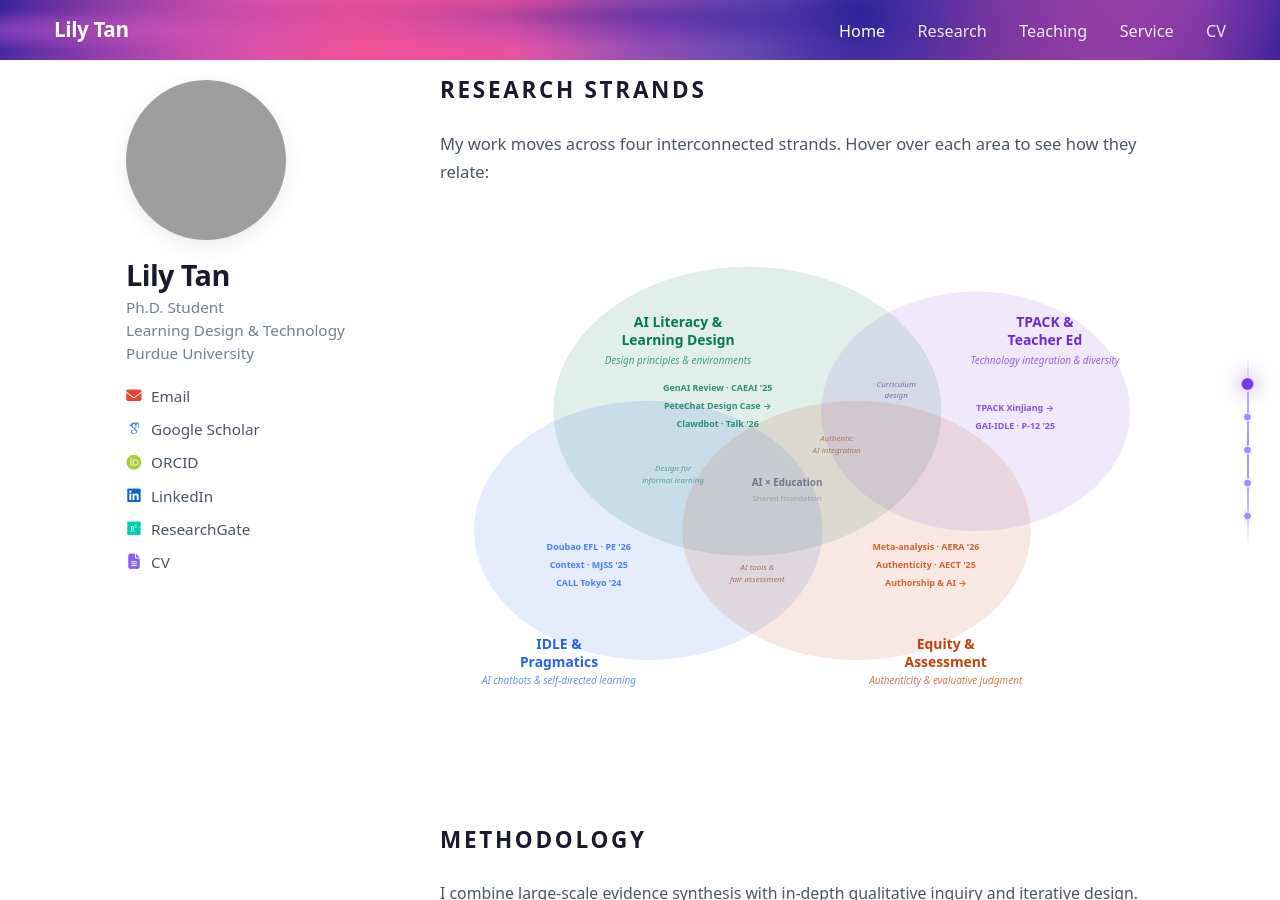
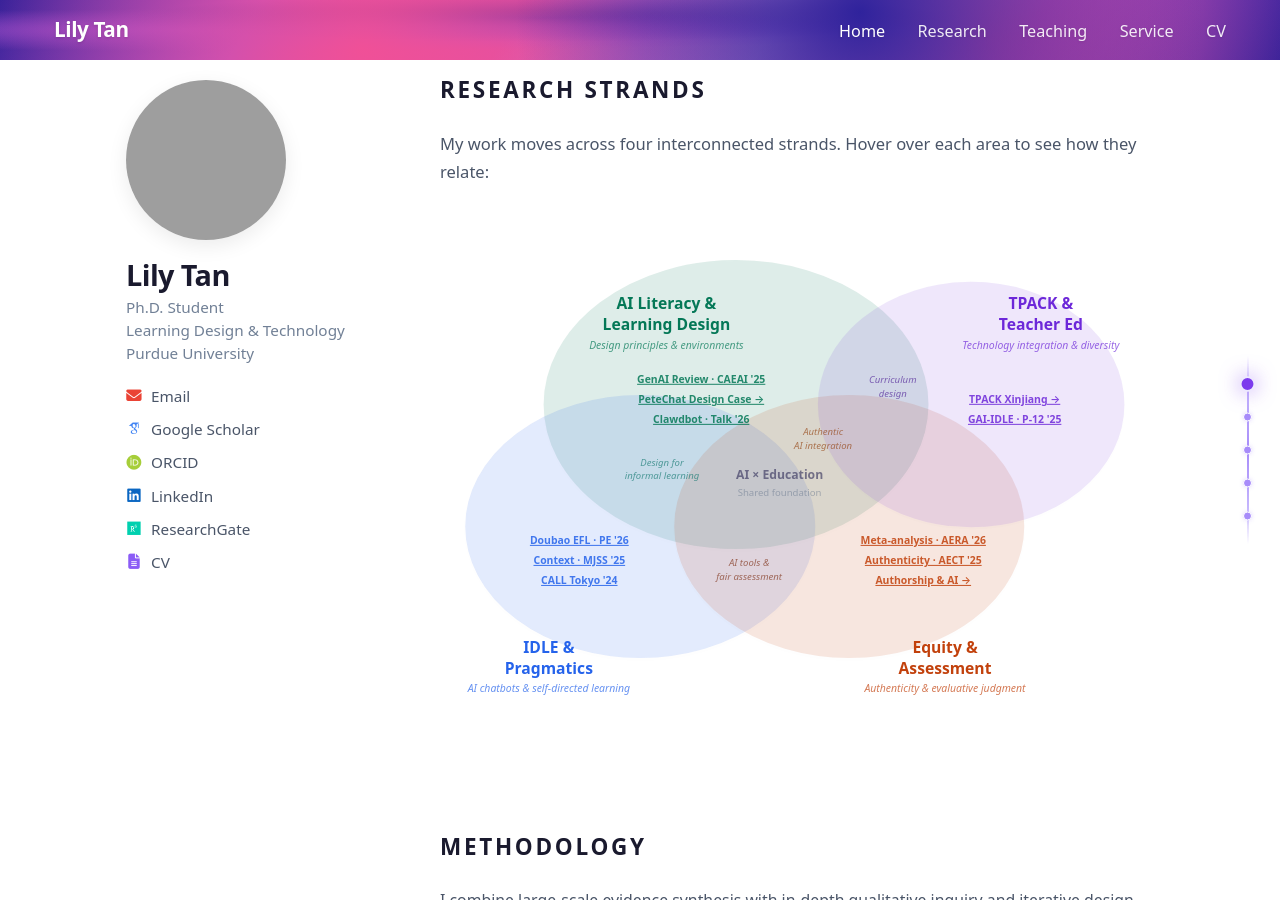
Before and after one commit to YalingTan678/YalingTan678.github.io, a Jekyll site: the page built from index.md, in a window 1280 px wide and 900 px high, scrolled down 306 px. Built offline with Jekyll 4.4.1, drawn with Linux system fonts in a browser that asks for light colours; some web fonts are replaced; a script bundle is joined from its source files by our own code; library files that are not in the unit come from our copies.

Commit message:
Enlarge Venn diagram: bigger canvas, larger fonts, more readable
- ViewBox 720x520 → 820x600 for more space
- Max-width 720px → 900px for larger display
- Strand titles: 14px → 18px
- Subtitles: 10px → 12px
- Paper links: 9px → 12px with underline
- Overlap labels: 8px → 11px
- Center label: 10px → 14px
- Ellipses larger with drop shadows
- All elements repositioned for new scale

Co-Authored-By: Claude Opus 4.6 (1M context) <noreply@anthropic.com>

```diff
--- a/index.md
+++ b/index.md
@@ -17,75 +17,76 @@ author_profile: false
   <h2 class="lt-section__title">Research Strands</h2>
   <p style="font-size:0.92rem;color:#4a5568;line-height:1.7;margin-bottom:1.5rem">My work moves across four interconnected strands. Hover over each area to see how they relate:</p>
 
-  <div style="position:relative;max-width:720px;margin:0 auto">
+  <div style="position:relative;max-width:900px;margin:0 auto">
     <!-- SVG Venn Diagram -->
-    <svg viewBox="0 0 720 520" xmlns="http://www.w3.org/2000/svg" style="width:100%;height:auto">
+    <svg viewBox="0 0 820 600" xmlns="http://www.w3.org/2000/svg" style="width:100%;height:auto">
       <defs>
-        <filter id="glow"><feGaussianBlur stdDeviation="3" result="blur"/><feMerge><feMergeNode in="blur"/><feMergeNode in="SourceGraphic"/></feMerge></filter>
+        <filter id="glow"><feGaussianBlur stdDeviation="4" result="blur"/><feMerge><feMergeNode in="blur"/><feMergeNode in="SourceGraphic"/></feMerge></filter>
+        <filter id="shadow"><feDropShadow dx="0" dy="2" stdDeviation="4" flood-opacity="0.08"/></filter>
       </defs>
 
       <!-- Strand circles -->
-      <ellipse id="venn-literacy" cx="310" cy="200" rx="195" ry="145" fill="#047857" opacity="0.12" stroke="#047857" stroke-width="1.5" style="cursor:pointer;transition:opacity 0.4s"/>
-      <ellipse id="venn-idle" cx="210" cy="320" rx="175" ry="130" fill="#2563eb" opacity="0.12" stroke="#2563eb" stroke-width="1.5" style="cursor:pointer;transition:opacity 0.4s"/>
-      <ellipse id="venn-equity" cx="420" cy="320" rx="175" ry="130" fill="#c2410c" opacity="0.12" stroke="#c2410c" stroke-width="1.5" style="cursor:pointer;transition:opacity 0.4s"/>
-      <ellipse id="venn-tpack" cx="540" cy="200" rx="155" ry="120" fill="#6d28d9" opacity="0.10" stroke="#6d28d9" stroke-width="1.5" style="cursor:pointer;transition:opacity 0.4s"/>
+      <ellipse id="venn-literacy" cx="340" cy="220" rx="220" ry="165" fill="#047857" opacity="0.13" stroke="#047857" stroke-width="2" filter="url(#shadow)" style="cursor:pointer;transition:opacity 0.4s"/>
+      <ellipse id="venn-idle" cx="230" cy="360" rx="200" ry="150" fill="#2563eb" opacity="0.13" stroke="#2563eb" stroke-width="2" filter="url(#shadow)" style="cursor:pointer;transition:opacity 0.4s"/>
+      <ellipse id="venn-equity" cx="470" cy="360" rx="200" ry="150" fill="#c2410c" opacity="0.13" stroke="#c2410c" stroke-width="2" filter="url(#shadow)" style="cursor:pointer;transition:opacity 0.4s"/>
+      <ellipse id="venn-tpack" cx="610" cy="220" rx="175" ry="140" fill="#6d28d9" opacity="0.11" stroke="#6d28d9" stroke-width="2" filter="url(#shadow)" style="cursor:pointer;transition:opacity 0.4s"/>
 
       <!-- Strand labels -->
-      <text x="240" y="115" font-size="14" font-weight="700" fill="#047857" text-anchor="middle">AI Literacy &amp;</text>
-      <text x="240" y="133" font-size="14" font-weight="700" fill="#047857" text-anchor="middle">Learning Design</text>
-      <text x="240" y="152" font-size="10" fill="#047857" opacity="0.7" text-anchor="middle" font-style="italic">Design principles &amp; environments</text>
+      <text x="260" y="110" font-size="18" font-weight="700" fill="#047857" text-anchor="middle">AI Literacy &amp;</text>
+      <text x="260" y="134" font-size="18" font-weight="700" fill="#047857" text-anchor="middle">Learning Design</text>
+      <text x="260" y="156" font-size="12" fill="#047857" opacity="0.7" text-anchor="middle" font-style="italic">Design principles &amp; environments</text>
 
-      <text x="120" y="440" font-size="14" font-weight="700" fill="#2563eb" text-anchor="middle">IDLE &amp;</text>
-      <text x="120" y="458" font-size="14" font-weight="700" fill="#2563eb" text-anchor="middle">Pragmatics</text>
-      <text x="120" y="475" font-size="10" fill="#2563eb" opacity="0.7" text-anchor="middle" font-style="italic">AI chatbots &amp; self-directed learning</text>
+      <text x="125" y="505" font-size="18" font-weight="700" fill="#2563eb" text-anchor="middle">IDLE &amp;</text>
+      <text x="125" y="529" font-size="18" font-weight="700" fill="#2563eb" text-anchor="middle">Pragmatics</text>
+      <text x="125" y="550" font-size="12" fill="#2563eb" opacity="0.7" text-anchor="middle" font-style="italic">AI chatbots &amp; self-directed learning</text>
 
-      <text x="510" y="440" font-size="14" font-weight="700" fill="#c2410c" text-anchor="middle">Equity &amp;</text>
-      <text x="510" y="458" font-size="14" font-weight="700" fill="#c2410c" text-anchor="middle">Assessment</text>
-      <text x="510" y="475" font-size="10" fill="#c2410c" opacity="0.7" text-anchor="middle" font-style="italic">Authenticity &amp; evaluative judgment</text>
+      <text x="580" y="505" font-size="18" font-weight="700" fill="#c2410c" text-anchor="middle">Equity &amp;</text>
+      <text x="580" y="529" font-size="18" font-weight="700" fill="#c2410c" text-anchor="middle">Assessment</text>
+      <text x="580" y="550" font-size="12" fill="#c2410c" opacity="0.7" text-anchor="middle" font-style="italic">Authenticity &amp; evaluative judgment</text>
 
-      <text x="610" y="115" font-size="14" font-weight="700" fill="#6d28d9" text-anchor="middle">TPACK &amp;</text>
-      <text x="610" y="133" font-size="14" font-weight="700" fill="#6d28d9" text-anchor="middle">Teacher Ed</text>
-      <text x="610" y="152" font-size="10" fill="#6d28d9" opacity="0.7" text-anchor="middle" font-style="italic">Technology integration &amp; diversity</text>
+      <text x="690" y="110" font-size="18" font-weight="700" fill="#6d28d9" text-anchor="middle">TPACK &amp;</text>
+      <text x="690" y="134" font-size="18" font-weight="700" fill="#6d28d9" text-anchor="middle">Teacher Ed</text>
+      <text x="690" y="156" font-size="12" fill="#6d28d9" opacity="0.7" text-anchor="middle" font-style="italic">Technology integration &amp; diversity</text>
 
       <!-- Publications in strand zones -->
       <!-- Literacy zone -->
-      <a href="/publication/2025-two-years-innovation"><text x="280" y="180" font-size="9" fill="#047857" font-weight="600" text-anchor="middle" style="cursor:pointer" opacity="0.8">GenAI Review · CAEAI '25</text></a>
-      <a href="/publication/ur-tutor-not-solver"><text x="280" y="198" font-size="9" fill="#047857" font-weight="600" text-anchor="middle" style="cursor:pointer" opacity="0.8">PeteChat Design Case →</text></a>
-      <a href="/publication/2026-clawdbot-unboxed"><text x="280" y="216" font-size="9" fill="#047857" font-weight="600" text-anchor="middle" style="cursor:pointer" opacity="0.8">Clawdbot · Talk '26</text></a>
+      <a href="/publication/2025-two-years-innovation"><text x="300" y="195" font-size="12" fill="#047857" font-weight="600" text-anchor="middle" style="cursor:pointer" opacity="0.85" text-decoration="underline">GenAI Review · CAEAI '25</text></a>
+      <a href="/publication/ur-tutor-not-solver"><text x="300" y="218" font-size="12" fill="#047857" font-weight="600" text-anchor="middle" style="cursor:pointer" opacity="0.85" text-decoration="underline">PeteChat Design Case →</text></a>
+      <a href="/publication/2026-clawdbot-unboxed"><text x="300" y="241" font-size="12" fill="#047857" font-weight="600" text-anchor="middle" style="cursor:pointer" opacity="0.85" text-decoration="underline">Clawdbot · Talk '26</text></a>
 
       <!-- IDLE zone -->
-      <a href="/publication/2026-doubao-genai-efl"><text x="150" y="340" font-size="9" fill="#2563eb" font-weight="600" text-anchor="middle" style="cursor:pointer" opacity="0.8">Doubao EFL · PE '26</text></a>
-      <a href="/publication/2025-pointing-to-context"><text x="150" y="358" font-size="9" fill="#2563eb" font-weight="600" text-anchor="middle" style="cursor:pointer" opacity="0.8">Context · MJSS '25</text></a>
-      <a href="/publication/2024-call-context"><text x="150" y="376" font-size="9" fill="#2563eb" font-weight="600" text-anchor="middle" style="cursor:pointer" opacity="0.8">CALL Tokyo '24</text></a>
+      <a href="/publication/2026-doubao-genai-efl"><text x="160" y="380" font-size="12" fill="#2563eb" font-weight="600" text-anchor="middle" style="cursor:pointer" opacity="0.85" text-decoration="underline">Doubao EFL · PE '26</text></a>
+      <a href="/publication/2025-pointing-to-context"><text x="160" y="403" font-size="12" fill="#2563eb" font-weight="600" text-anchor="middle" style="cursor:pointer" opacity="0.85" text-decoration="underline">Context · MJSS '25</text></a>
+      <a href="/publication/2024-call-context"><text x="160" y="426" font-size="12" fill="#2563eb" font-weight="600" text-anchor="middle" style="cursor:pointer" opacity="0.85" text-decoration="underline">CALL Tokyo '24</text></a>
 
       <!-- Equity zone -->
-      <a href="/publication/2026-aera-meta-analysis"><text x="490" y="340" font-size="9" fill="#c2410c" font-weight="600" text-anchor="middle" style="cursor:pointer" opacity="0.8">Meta-analysis · AERA '26</text></a>
-      <a href="/publication/2025-aect-authenticity"><text x="490" y="358" font-size="9" fill="#c2410c" font-weight="600" text-anchor="middle" style="cursor:pointer" opacity="0.8">Authenticity · AECT '25</text></a>
-      <a href="/publication/ur-authorship-agency-ai"><text x="490" y="376" font-size="9" fill="#c2410c" font-weight="600" text-anchor="middle" style="cursor:pointer" opacity="0.8">Authorship &amp; AI →</text></a>
+      <a href="/publication/2026-aera-meta-analysis"><text x="555" y="380" font-size="12" fill="#c2410c" font-weight="600" text-anchor="middle" style="cursor:pointer" opacity="0.85" text-decoration="underline">Meta-analysis · AERA '26</text></a>
+      <a href="/publication/2025-aect-authenticity"><text x="555" y="403" font-size="12" fill="#c2410c" font-weight="600" text-anchor="middle" style="cursor:pointer" opacity="0.85" text-decoration="underline">Authenticity · AECT '25</text></a>
+      <a href="/publication/ur-authorship-agency-ai"><text x="555" y="426" font-size="12" fill="#c2410c" font-weight="600" text-anchor="middle" style="cursor:pointer" opacity="0.85" text-decoration="underline">Authorship &amp; AI →</text></a>
 
       <!-- TPACK zone -->
-      <a href="/publication/ur-tpack-xinjiang"><text x="580" y="200" font-size="9" fill="#6d28d9" font-weight="600" text-anchor="middle" style="cursor:pointer" opacity="0.8">TPACK Xinjiang →</text></a>
-      <a href="/publication/2025-purdue-ai-gai"><text x="580" y="218" font-size="9" fill="#6d28d9" font-weight="600" text-anchor="middle" style="cursor:pointer" opacity="0.8">GAI-IDLE · P-12 '25</text></a>
+      <a href="/publication/ur-tpack-xinjiang"><text x="660" y="218" font-size="12" fill="#6d28d9" font-weight="600" text-anchor="middle" style="cursor:pointer" opacity="0.85" text-decoration="underline">TPACK Xinjiang →</text></a>
+      <a href="/publication/2025-purdue-ai-gai"><text x="660" y="241" font-size="12" fill="#6d28d9" font-weight="600" text-anchor="middle" style="cursor:pointer" opacity="0.85" text-decoration="underline">GAI-IDLE · P-12 '25</text></a>
 
       <!-- Center overlap label -->
-      <text x="350" y="275" font-size="10" fill="#1e1b4b" font-weight="700" text-anchor="middle" opacity="0.5">AI × Education</text>
-      <text x="350" y="290" font-size="8" fill="#64748b" text-anchor="middle" opacity="0.5">Shared foundation</text>
+      <text x="390" y="305" font-size="14" fill="#1e1b4b" font-weight="700" text-anchor="middle" opacity="0.55">AI × Education</text>
+      <text x="390" y="325" font-size="11" fill="#64748b" text-anchor="middle" opacity="0.5">Shared foundation</text>
 
       <!-- Overlap: Literacy ∩ IDLE -->
-      <text x="235" y="260" font-size="8" fill="#0f766e" text-anchor="middle" opacity="0.6" font-style="italic">Design for</text>
-      <text x="235" y="272" font-size="8" fill="#0f766e" text-anchor="middle" opacity="0.6" font-style="italic">informal learning</text>
+      <text x="255" y="290" font-size="11" fill="#0f766e" text-anchor="middle" opacity="0.65" font-style="italic">Design for</text>
+      <text x="255" y="306" font-size="11" fill="#0f766e" text-anchor="middle" opacity="0.65" font-style="italic">informal learning</text>
 
       <!-- Overlap: Literacy ∩ Equity -->
-      <text x="400" y="230" font-size="8" fill="#92400e" text-anchor="middle" opacity="0.6" font-style="italic">Authentic</text>
-      <text x="400" y="242" font-size="8" fill="#92400e" text-anchor="middle" opacity="0.6" font-style="italic">AI integration</text>
+      <text x="440" y="255" font-size="11" fill="#92400e" text-anchor="middle" opacity="0.65" font-style="italic">Authentic</text>
+      <text x="440" y="271" font-size="11" fill="#92400e" text-anchor="middle" opacity="0.65" font-style="italic">AI integration</text>
 
       <!-- Overlap: IDLE ∩ Equity -->
-      <text x="320" y="360" font-size="8" fill="#7c2d12" text-anchor="middle" opacity="0.6" font-style="italic">AI tools &amp;</text>
-      <text x="320" y="372" font-size="8" fill="#7c2d12" text-anchor="middle" opacity="0.6" font-style="italic">fair assessment</text>
+      <text x="355" y="405" font-size="11" fill="#7c2d12" text-anchor="middle" opacity="0.65" font-style="italic">AI tools &amp;</text>
+      <text x="355" y="421" font-size="11" fill="#7c2d12" text-anchor="middle" opacity="0.65" font-style="italic">fair assessment</text>
 
       <!-- Overlap: Literacy ∩ TPACK -->
-      <text x="460" y="175" font-size="8" fill="#4c1d95" text-anchor="middle" opacity="0.6" font-style="italic">Curriculum</text>
-      <text x="460" y="187" font-size="8" fill="#4c1d95" text-anchor="middle" opacity="0.6" font-style="italic">design</text>
+      <text x="520" y="195" font-size="11" fill="#4c1d95" text-anchor="middle" opacity="0.65" font-style="italic">Curriculum</text>
+      <text x="520" y="211" font-size="11" fill="#4c1d95" text-anchor="middle" opacity="0.65" font-style="italic">design</text>
     </svg>
   </div>
 
```
